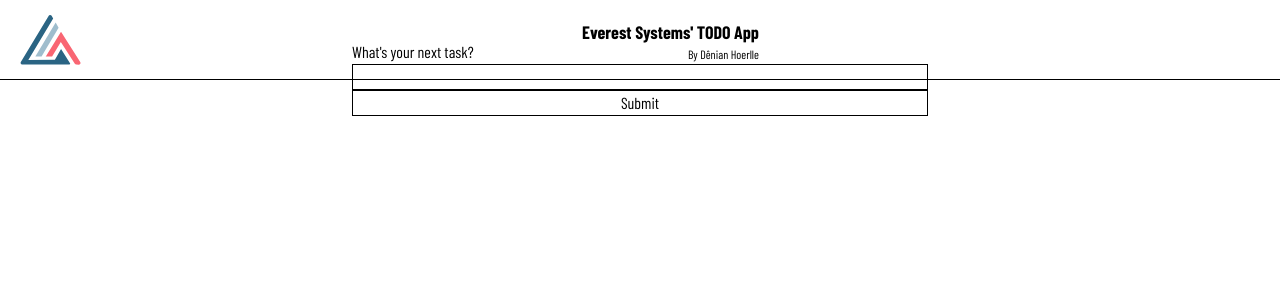
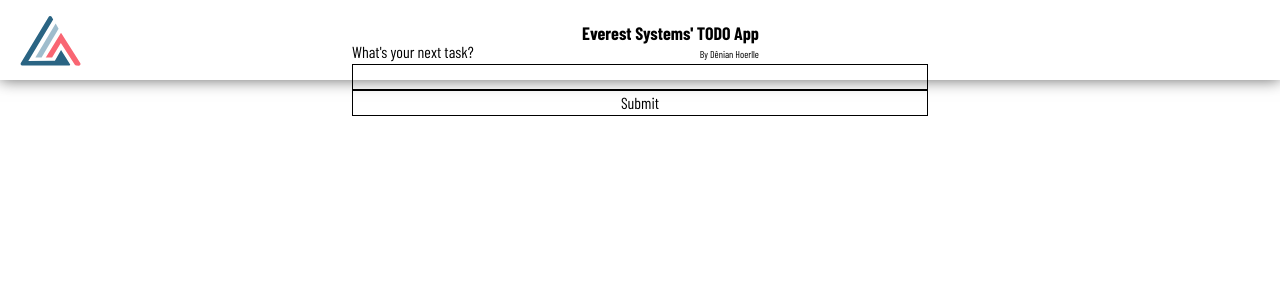
Before and after one commit to DenianHoerlle/everest-todo-app, a React (Vite) app: page / in a window 1280 px wide. Shown: the top 300 px of the page. Built offline with nearby package versions, Linux system fonts and the light colour scheme; no server answers; the HTML template or start-up script is replaced by a standard one; a web font is replaced by a local one.

Commit message:
style(core): :lipstick: improved header title animation

```diff
--- a/src/components/header.tsx
+++ b/src/components/header.tsx
@@ -7,19 +7,19 @@
   const maxHeaderClassName = "header-max";
   const minHeaderClassName = "header-min";
 
-  const className = `flex fixed top-0 transition w-full justify-start items-center px-5 py-3 border-b ${isHeaderMinimized ? minHeaderClassName : maxHeaderClassName}`;
+  const className = `flex fixed top-0 transition w-full justify-start items-center px-5 py-3 shadow-header ${isHeaderMinimized ? minHeaderClassName : maxHeaderClassName}`;
 
   const renderText = () => {
-    const title = isHeaderMinimized ? "TODO" : "Everest Systems' TODO App";
+    const subTextClassName = isHeaderMinimized ? "fade-out" : "fade-in";
 
     return (
       <>
-        <h1 className="fade-in text-lg font-bold whitespace-nowrap">{title}</h1>
-        {!isHeaderMinimized && (
-          <h2 className="fade-in text-xs whitespace-nowrap">
-            By Dênian Hoerlle
-          </h2>
-        )}
+        <h1 className="text-lg font-bold whitespace-nowrap">
+          Everest Systems' TODO App
+        </h1>
+        <h2 className={`text-xxs whitespace-nowrap ${subTextClassName}`}>
+          By Dênian Hoerlle
+        </h2>
       </>
     );
   };
@@ -27,7 +27,7 @@
   return (
     <header className={className}>
       <img className="transition" src={everestLogo} />
-      <div className="mx-auto flex max-w-min grow flex-col text-right">
+      <div className="mx-auto flex max-w-min flex-col text-right">
         {renderText()}
       </div>
     </header>
--- a/src/index.css
+++ b/src/index.css
@@ -19,14 +19,19 @@
   --color-ever-red: #f96673;
   --color-ever-blue: #2a6483;
   --color-ever-grey: #9fbdcd;
+
+  /* Shadow */
+  --shadow-header: 0px 0px 15px 0px rgba(0, 0, 0, 0.6);
+
+  /* Text-size */
+  --text-xxs: 10px;
 }
 
 @layer components {
   /* Animations */
   .header-min {
     animation-name: shrink;
-    animation-iteration-count: 1;
-    animation-timing-function: linear;
+    animation-timing-function: var(--default-transition-timing-function);
     animation-duration: var(--default-transition-duration);
     height: 40px;
   }
@@ -46,8 +51,7 @@
 
   .header-max {
     animation-name: increase;
-    animation-iteration-count: 1;
-    animation-timing-function: ease-in;
+    animation-timing-function: var(--default-transition-timing-function);
     animation-duration: var(--default-transition-duration);
     height: 80px;
   }
@@ -63,17 +67,41 @@
 
   .fade-in {
     animation-name: fade-in;
-    animation-iteration-count: 1;
-    animation-timing-function: linear;
+    animation-timing-function: var(--default-transition-timing-function);
     animation-duration: var(--default-transition-duration);
   }
 
   @keyframes fade-in {
     0% {
       opacity: 0;
+      height: 0;
     }
     100% {
       opacity: 1;
+      height: auto;
+    }
+  }
+
+  .fade-out {
+    animation-name: fade-out;
+    animation-timing-function: var(--default-transition-timing-function);
+    animation-duration: var(--default-transition-duration);
+
+    opacity: 0;
+    height: 0;
+  }
+
+  @keyframes fade-out {
+    0% {
+      opacity: 1;
+      height: auto;
+    }
+    90% {
+      height: auto;
+    }
+    100% {
+      opacity: 0;
+      height: 0;
     }
   }
 }
```
